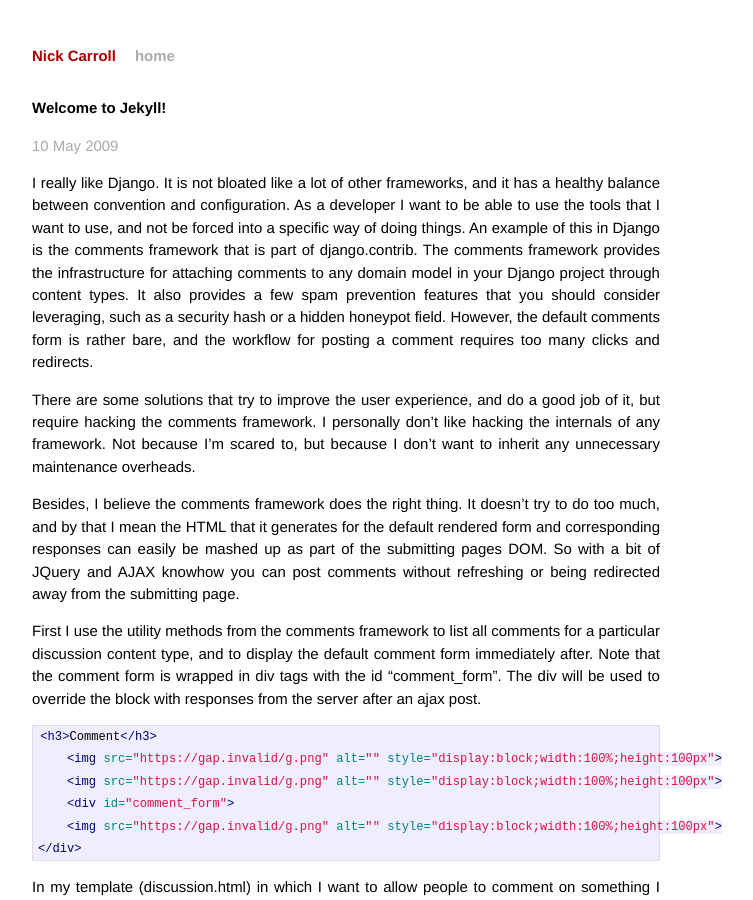
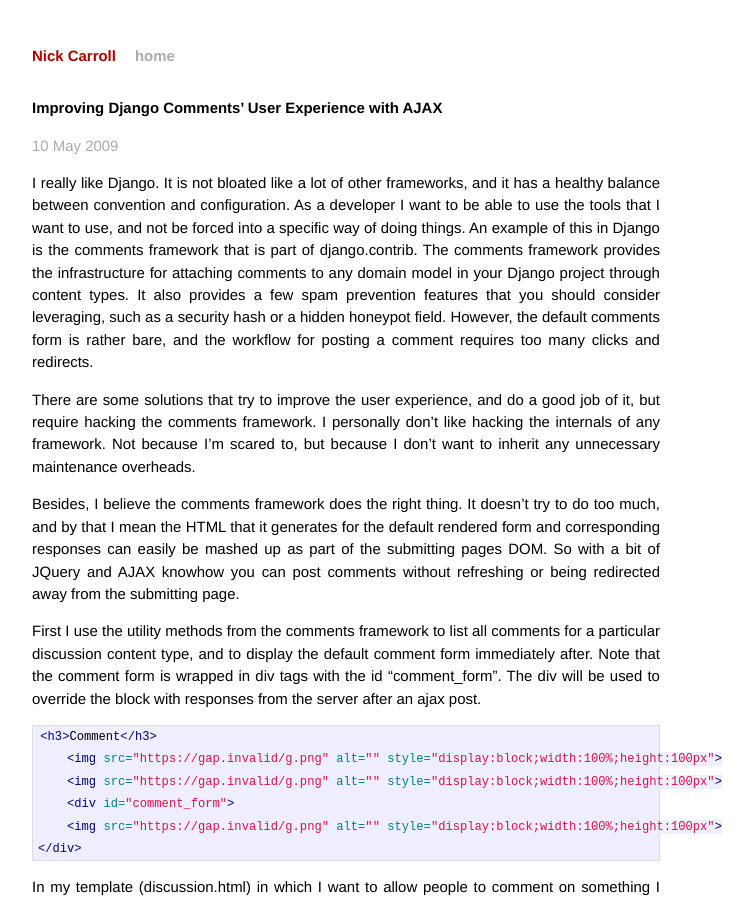
Before and after one commit to ncarroll/ncarroll.github.io, a Jekyll site: the page built from _posts/2009-05-10-improving-django-comments-user-experience-with-ajax.markdown, in a window 1280 px wide and 900 px high. Shown: the whole window, without its empty margins (294-1047 px from the left). Built offline with Jekyll 4.4.1, drawn with Linux system fonts in a browser that asks for light colours; Markdown is read by kramdown in place of the engine named in the settings.

Commit message:
Updated title.

```diff
--- a/_posts/2009-05-10-improving-django-comments-user-experience-with-ajax.markdown
+++ b/_posts/2009-05-10-improving-django-comments-user-experience-with-ajax.markdown
@@ -1,6 +1,6 @@
 ---
 layout: post
-title:  "Welcome to Jekyll!"
+title:  "Improving Django Comments’ User Experience with AJAX"
 date:   2009-05-10 20:20:00
 ---
 
```
